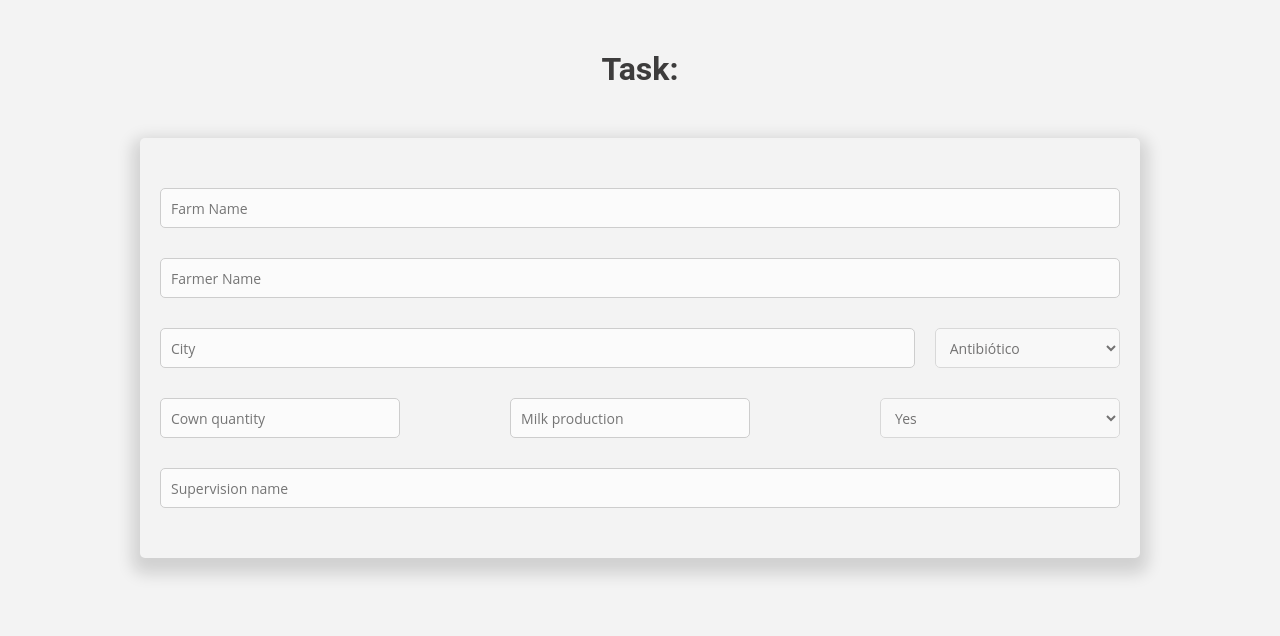
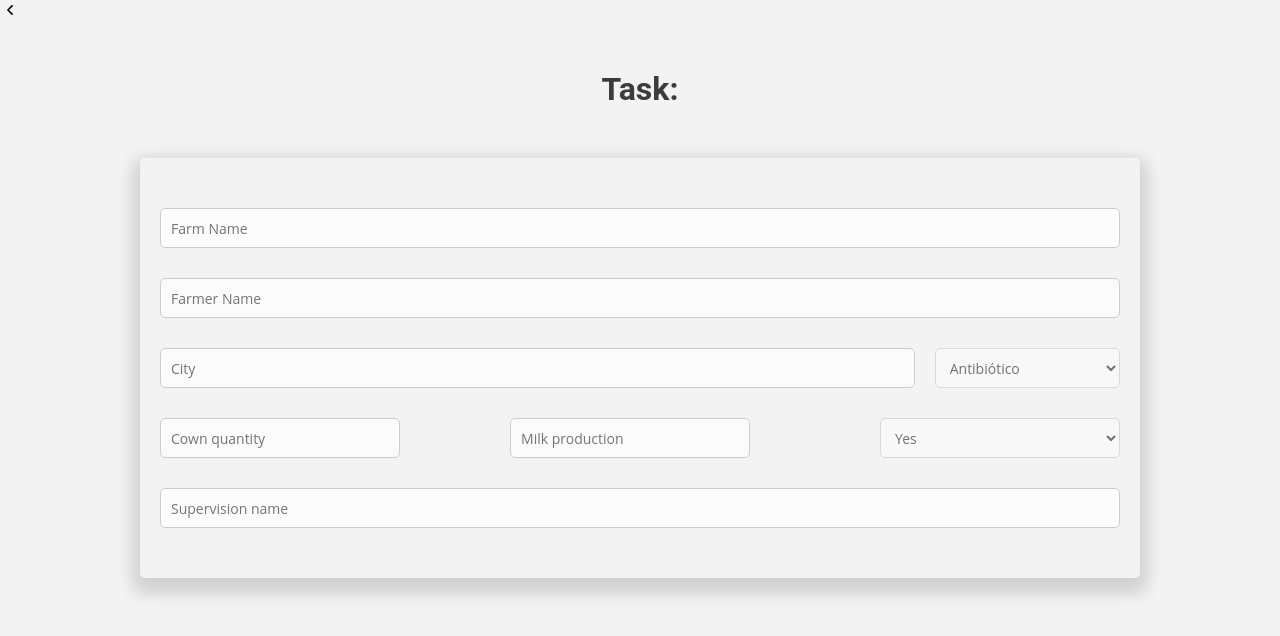
Before and after one commit to leoalves-15/BovControl, a React (Create React App) app: page /Task in a window 1280 px wide. Shown: the top 636 px of the page. Built offline with nearby package versions, Linux system fonts and the light colour scheme.

Commit message:
current task page

```diff
--- a/src/components/FormTask/FormTask.types.ts
+++ b/src/components/FormTask/FormTask.types.ts
@@ -1,3 +1,6 @@
+import { task } from "../../types/Task.type";
+
 export type FormTaskProps = {
     disabled?: boolean;
+    task?: task;
 };
--- a/src/components/FormTask/index.tsx
+++ b/src/components/FormTask/index.tsx
@@ -10,7 +10,7 @@ import {
 } from "./styles";
 
 const FormTask: FC<FormTaskProps> = (props) => {
-  const { disabled } = props;
+  const { disabled, task } = props;
 
   const myref = useRef<HTMLFormElement>(null);
 
@@ -22,15 +22,15 @@ const FormTask: FC<FormTaskProps> = (props) => {
     <Container>
       <Form ref={myref}>
         <FormRow>
-          <InputFull disabled={disabled} placeholder="Farm Name" />
+          <InputFull value={task?.farmer?.name} disabled={disabled} placeholder="Farm Name" />
         </FormRow>
         <FormRow>
-          <InputFull disabled={disabled} placeholder="Farmer Name" />
+          <InputFull value={task?.from?.name} disabled={disabled} placeholder="Farmer Name" />
         </FormRow>
         <FormRow>
           {/* city e type */}
-          <InputFull disabled={disabled} placeholder="City" />
-          <Select disabled={disabled}>
+          <InputFull value={task?.farmer?.city} disabled={disabled} placeholder="City" />
+          <Select value={task?.type} disabled={disabled}>
             <option value="Antibiótico">Antibiótico</option>
             <option value="BPA">BPA</option>
             <option value="BPF">BPF</option>
@@ -38,16 +38,16 @@ const FormTask: FC<FormTaskProps> = (props) => {
         </FormRow>
         <FormRow>
           {/* numero de vaca, de leite e se tem cuidador */}
-          <InputHalf disabled={disabled} placeholder="Cown quantity" />
-          <InputHalf disabled={disabled} placeholder="Milk production" />
-          <Select disabled={disabled}>
+          <InputHalf value={task?.number_of_cows_head} disabled={disabled} placeholder="Cown quantity" />
+          <InputHalf value={task?.amount_of_milk_produced} disabled={disabled} placeholder="Milk production" />
+          <Select value={`${task?.had_supervision}`} disabled={disabled}>
             <option value="true">Yes</option>
             <option value="false">No</option>
           </Select>
         </FormRow>
         <FormRow>
           {/* supervisor */}
-          <InputFull disabled={disabled} placeholder="Supervision name" />
+          <InputFull value={task?.to?.name} disabled={disabled} placeholder="Supervision name" />
         </FormRow>
         <FormRow>{/* mapa */}</FormRow>
       </Form>
--- a/src/components/Task/styles.ts
+++ b/src/components/Task/styles.ts
@@ -40,14 +40,3 @@ export const TaskColumn = styled.div`
   height: 100%;
   cursor: pointer;
 `;
-
-export const NavIcons = styled.div`
-  display: flex;
-  flex-direction: column;
-  justify-content: flex-end;
-  width: 100%;
-  img {
-    padding: 5px;
-    cursor: pointer;
-  }
-`;
--- a/src/pages/Task.tsx
+++ b/src/pages/Task.tsx
@@ -1,18 +1,30 @@
-import React, {useEffect} from "react";
+import React from "react";
 import { ContainPage, PageTitle } from "../styles/generic-components";
 import FormTask from "../components/FormTask";
 import { useCurrentTask } from "../hooks/use-current-task";
+import { useNavigate } from "react-router-dom";
+import { NavIcons } from "../styles/generic-components";
+import Left from "../assets/images/left.svg";
 
 const Task = () => {
-  const {currentTask} = useCurrentTask();
-  useEffect(() => {
-    console.log(currentTask)
-  }, [currentTask])
+  const { currentTask } = useCurrentTask();
+  const navigate = useNavigate();
 
   return (
     <ContainPage>
-      <PageTitle>Task:</PageTitle>
-      <FormTask disabled={true}/>
+      <NavIcons>
+        <img
+          width="20px"
+          height="20px"
+          src={Left}
+          alt="Home"
+          onClick={() => {
+            navigate("/");
+          }}
+        />
+      </NavIcons>
+      <PageTitle>Task: {currentTask?.farmer?.name}</PageTitle>
+      <FormTask task={currentTask} disabled={true} />
     </ContainPage>
   );
 };
--- a/src/styles/generic-components.ts
+++ b/src/styles/generic-components.ts
@@ -13,3 +13,14 @@ export const ContainPage = styled.div`
   flex-direction: column;
   align-items: center;
 `;
+
+export const NavIcons = styled.div`
+  display: flex;
+  flex-direction: column;
+  justify-content: flex-end;
+  width: 100%;
+  img {
+    padding: 5px;
+    cursor: pointer;
+  }
+`;
```
Also changed, not shown: src/components/Task/index.tsx (+2 -8 lines), src/assets/images/left.svg (added).
